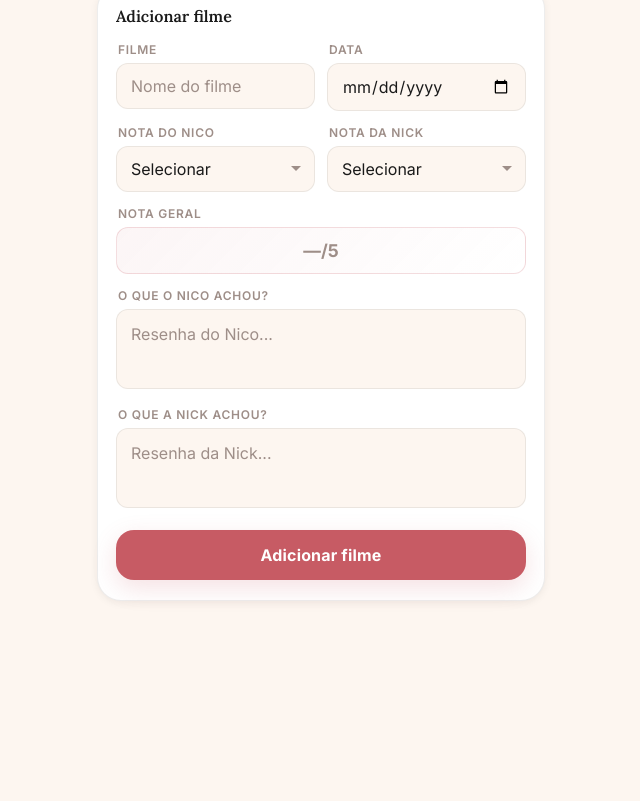
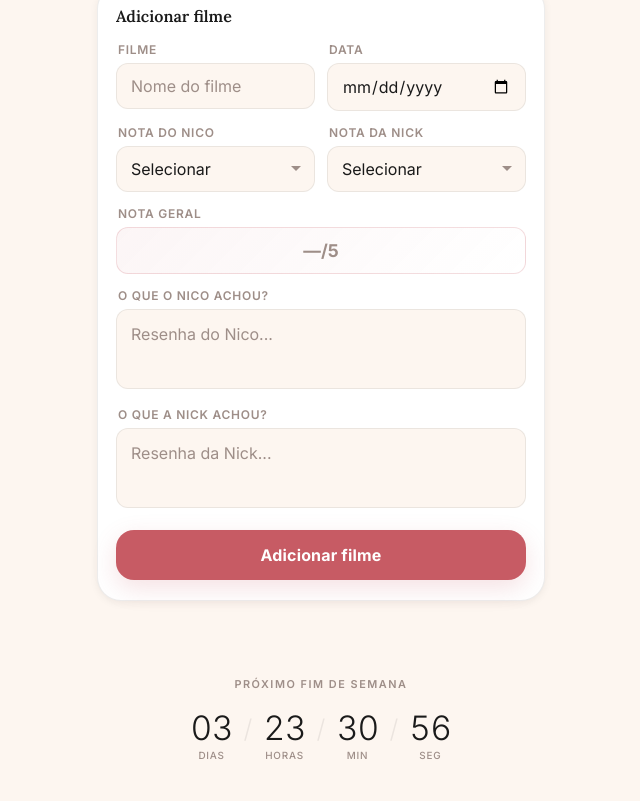
Before and after one commit to nicotfpn/namorados, a plain HTML site: page index.html in a window 1280 px wide. Shown: the part 2539-3340 px from the top of the page, without its empty margins (319-959 px from the left). Before the commit the page ends 3180 px from the top, so only its background shows below. Drawn offline with Linux system fonts and the light colour scheme; no server answers.

Commit message:
feat: add weekend countdown timer

```diff
--- a/css/style.css
+++ b/css/style.css
@@ -1485,3 +1485,61 @@ textarea.form-input {
         transition-duration: 0.01ms !important;
     }
 }
+
+.countdown {
+    margin: 40px 16px 8px;
+    padding: 36px 20px;
+    text-align: center;
+}
+
+.countdown-eyebrow {
+    display: block;
+    font-size: 0.68rem;
+    font-weight: 600;
+    text-transform: uppercase;
+    letter-spacing: 0.14em;
+    color: var(--text-soft);
+    margin-bottom: 20px;
+}
+
+.countdown-digits {
+    display: flex;
+    align-items: baseline;
+    justify-content: center;
+    gap: 10px;
+}
+
+.countdown-unit {
+    display: flex;
+    flex-direction: column;
+    align-items: center;
+    gap: 4px;
+    min-width: 44px;
+}
+
+.countdown-num {
+    font-family: var(--font-body);
+    font-variant-numeric: tabular-nums;
+    font-size: 2.1rem;
+    font-weight: 300;
+    letter-spacing: -0.02em;
+    color: var(--text);
+    line-height: 1;
+}
+
+.countdown-unit-label {
+    font-size: 0.62rem;
+    font-weight: 500;
+    text-transform: uppercase;
+    letter-spacing: 0.08em;
+    color: var(--text-soft);
+}
+
+.countdown-divider {
+    font-family: var(--font-body);
+    font-weight: 300;
+    font-size: 1.6rem;
+    color: var(--border);
+    align-self: flex-start;
+    margin-top: 2px;
+}
--- a/index.html
+++ b/index.html
@@ -189,6 +189,31 @@
             </div>
         </div>
 
+        <div class="countdown">
+            <span class="countdown-eyebrow">Próximo fim de semana</span>
+            <div class="countdown-digits" id="countdownDigits">
+                <div class="countdown-unit">
+                    <span class="countdown-num" id="cdDays">00</span>
+                    <span class="countdown-unit-label">dias</span>
+                </div>
+                <span class="countdown-divider">/</span>
+                <div class="countdown-unit">
+                    <span class="countdown-num" id="cdHours">00</span>
+                    <span class="countdown-unit-label">horas</span>
+                </div>
+                <span class="countdown-divider">/</span>
+                <div class="countdown-unit">
+                    <span class="countdown-num" id="cdMinutes">00</span>
+                    <span class="countdown-unit-label">min</span>
+                </div>
+                <span class="countdown-divider">/</span>
+                <div class="countdown-unit">
+                    <span class="countdown-num" id="cdSeconds">00</span>
+                    <span class="countdown-unit-label">seg</span>
+                </div>
+            </div>
+        </div>
+
         <div class="bottom-spacer"></div>
     </div>
 
--- a/js/main.js
+++ b/js/main.js
@@ -642,6 +642,43 @@ $('refreshBtn').addEventListener('click', () => {
     window.location.reload();
 });
 
+// ===== COUNTDOWN =====
+function getNextSaturday() {
+    const now = new Date();
+    const result = new Date(now);
+    const day = now.getDay();
+    const daysUntilSaturday = (6 - day + 7) % 7;
+    result.setDate(now.getDate() + daysUntilSaturday);
+    result.setHours(0, 0, 0, 0);
+    return result;
+}
+
+function updateCountdown() {
+    const now = new Date();
+    const day = now.getDay();
+    const digits = $('countdownDigits');
+    const eyebrow = document.querySelector('.countdown-eyebrow');
+    if (day === 0 || day === 6) {
+        digits.style.display = 'none';
+        eyebrow.textContent = 'Fim de semana';
+        return;
+    }
+    digits.style.display = '';
+    eyebrow.textContent = 'Próximo fim de semana';
+    const diff = getNextSaturday() - now;
+    const days = Math.floor(diff / 86400000);
+    const hours = Math.floor((diff % 86400000) / 3600000);
+    const minutes = Math.floor((diff % 3600000) / 60000);
+    const seconds = Math.floor((diff % 60000) / 1000);
+    $('cdDays').textContent = String(days).padStart(2, '0');
+    $('cdHours').textContent = String(hours).padStart(2, '0');
+    $('cdMinutes').textContent = String(minutes).padStart(2, '0');
+    $('cdSeconds').textContent = String(seconds).padStart(2, '0');
+}
+
+updateCountdown();
+setInterval(updateCountdown, 1000);
+
 // ===== INIT =====
 loadReviews();
 
```
